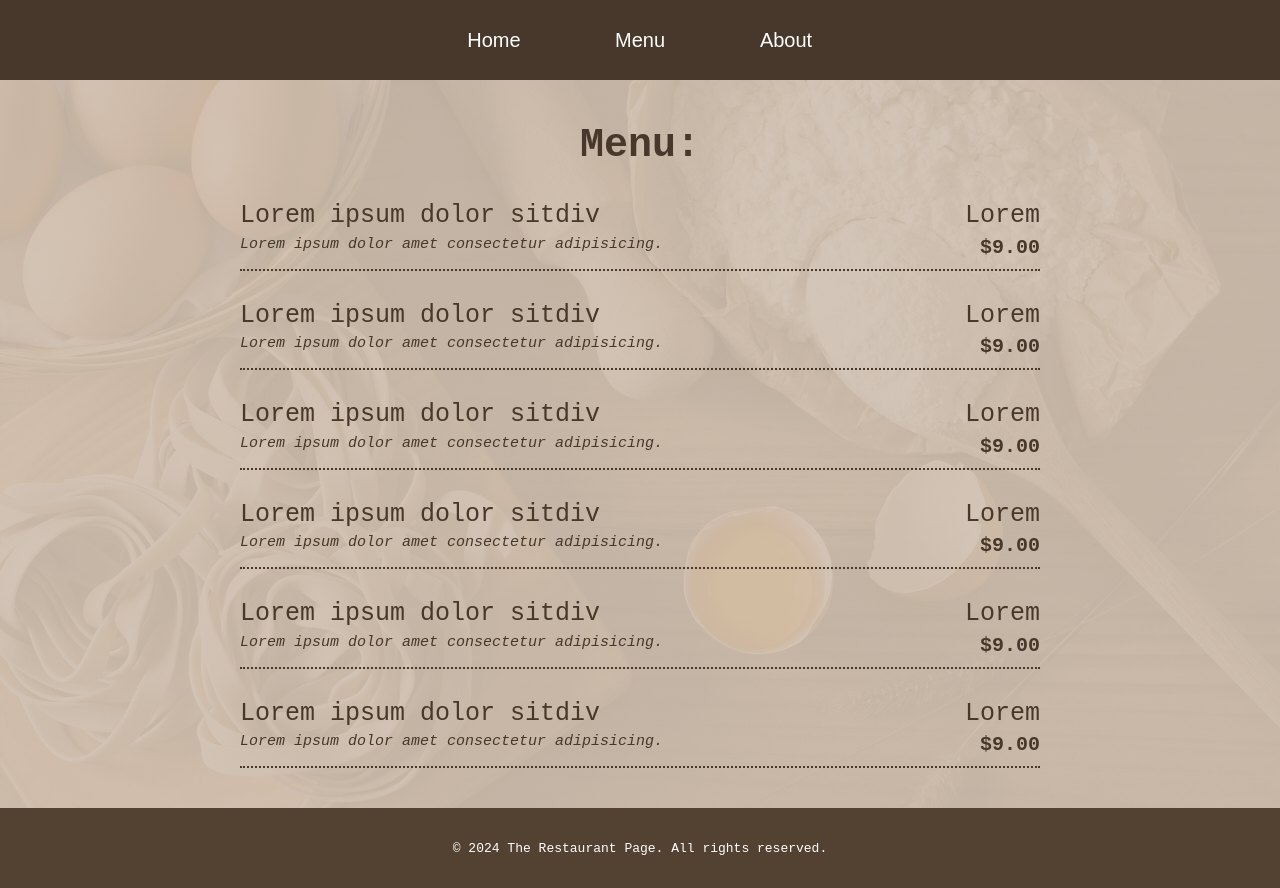
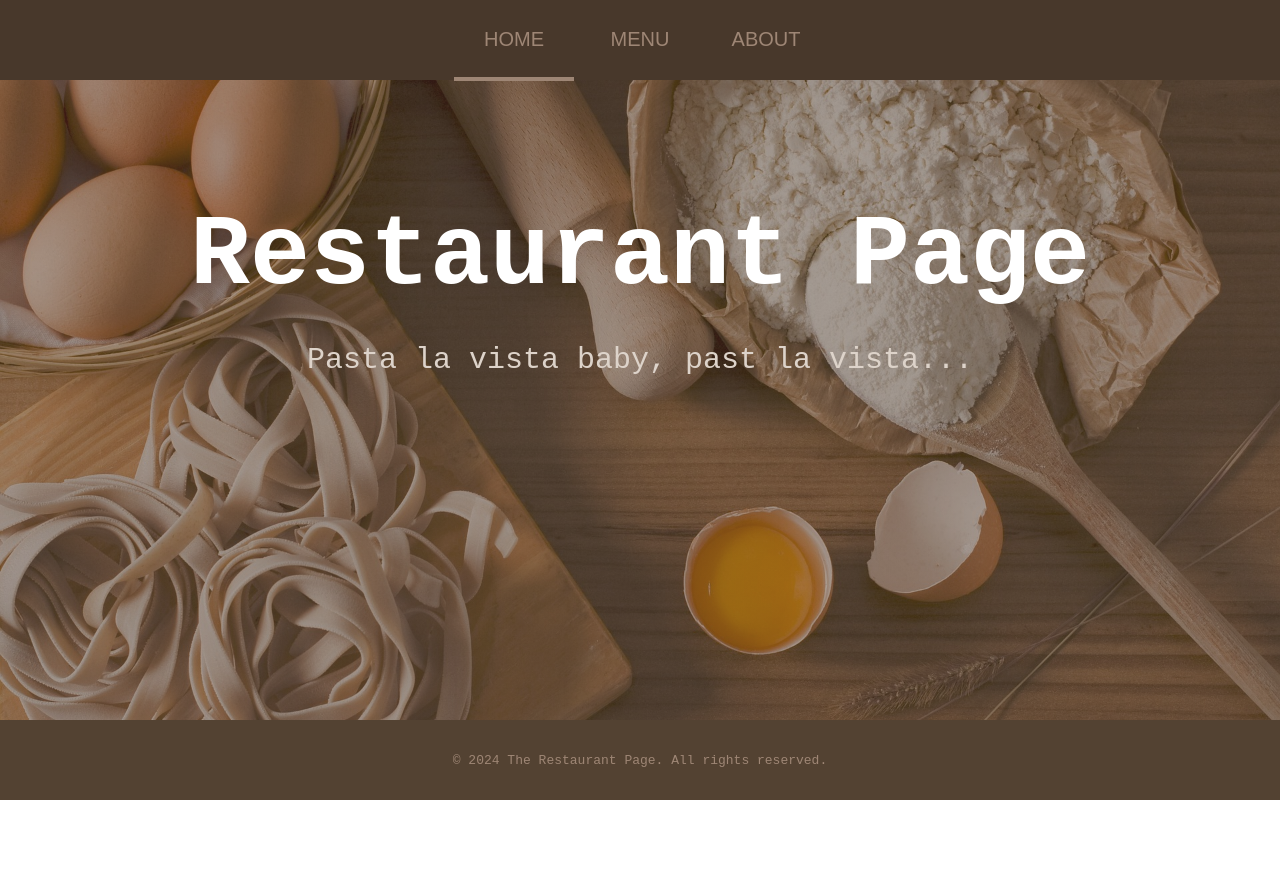
Before and after one commit to tutti-hub/restaurant-page, a website built with webpack: page index.html in a window 1280 px wide. After the commit the page ends 800 px from the top, so only its background shows below. Built offline with nearby package versions, Linux system fonts and the light colour scheme.

Commit message:
wip: render home page

```diff
--- a/index.html
+++ b/index.html
@@ -10,9 +10,9 @@
     <body>
         <header>
             <nav>
-            <button>Home</button>
-            <button>Menu</button>
-            <button>About</button>
+                <button id="home-btn" class="active">Home</button>
+                <button id="menu-btn">Menu</button>
+                <button id="about-btn">About</button>
             </nav>
         </header>
 
@@ -23,9 +23,8 @@
                 <p>Pasta la vista baby, pasta la vista...</p>
                 </div> -->
 
-        <div class="menu">
+                <!-- <div class="menu">
                     <h2>Menu:</h2>
-
                     <div class="menu-list">
                     <div class="dish">
                     <div class="dish-title">Lorem ipsum dolor sitdiv</div>
@@ -33,40 +32,9 @@
                     <div class="dish-region">Lorem</div>
                     <div class="dish-price">9</div>
                     </div>
-                <div class="dish">
-                    <div class="dish-title">Lorem ipsum dolor sitdiv</div>
-                    <div class="dish-description">Lorem ipsum dolor amet consectetur adipisicing.</div>
-                    <div class="dish-region">Lorem</div>
-                    <div class="dish-price">9</div>
                     </div>
-                <div class="dish">
-                    <div class="dish-title">Lorem ipsum dolor sitdiv</div>
-                    <div class="dish-description">Lorem ipsum dolor amet consectetur adipisicing.</div>
-                    <div class="dish-region">Lorem</div>
-                    <div class="dish-price">9</div>
+                    </div> -->
         </div>
-                <div class="dish">
-                    <div class="dish-title">Lorem ipsum dolor sitdiv</div>
-                    <div class="dish-description">Lorem ipsum dolor amet consectetur adipisicing.</div>
-                    <div class="dish-region">Lorem</div>
-                    <div class="dish-price">9</div>
-                </div>
-                <div class="dish">
-                    <div class="dish-title">Lorem ipsum dolor sitdiv</div>
-                    <div class="dish-description">Lorem ipsum dolor amet consectetur adipisicing.</div>
-                    <div class="dish-region">Lorem</div>
-                    <div class="dish-price">9</div>
-                </div>
-                <div class="dish">
-                    <div class="dish-title">Lorem ipsum dolor sitdiv</div>
-                    <div class="dish-description">Lorem ipsum dolor amet consectetur adipisicing.</div>
-                    <div class="dish-region">Lorem</div>
-                    <div class="dish-price">9</div>
-                </div>
-            </div>
-
-        </div>
-
         <footer>
             <p>
                 © 2024 The Restaurant Page. All rights reserved.
--- /dev/null
+++ b/src/home.js
@@ -0,0 +1,13 @@
+/*  <div class="home">
+        <h1>Restaurant Page</h1>
+        <p>Pasta la vista baby, pasta la vista...</p>
+    </div> */
+
+
+const homePage = document.createElement('div');
+homePage.classList.add('home');
+homePage.innerHTML = `<h1>Restaurant Page</h1>
+<p>Pasta la vista baby, past la vista...</p>
+`;
+
+export { homePage };
--- a/src/index.js
+++ b/src/index.js
@@ -1,4 +1,5 @@
 import { pastas } from './pastas.js';
+import { homePage } from './home.js';
 
 require('./styles/styles.css');
 require('./styles/header.css');
@@ -6,5 +7,16 @@ require('./styles/footer.css');
 require('./styles/home.css');
 require('./styles/menu.css');
 
-// pastas.forEach(console.log);
-console.log(pastas);
+
+const homeBtn = document.querySelector('#home-btn');
+const menuBtn = document.querySelector('#menu-btn');
+const aboutBtn = document.querySelector('#about-btn');
+const content = document.querySelector('#content');
+
+content.appendChild(homePage);
+
+homeBtn.addEventListener('click', () => {
+    console.log('home');
+    content.innerText = '';
+    content.appendChild(homePage);
+});
--- a/src/styles/footer.css
+++ b/src/styles/footer.css
@@ -1,7 +1,7 @@
 footer {
     height: 10vh;
     background-color: #534232;
-    color: white;
+    color: #9E8675;
     font-size: 1.3rem;
     display: flex;
     justify-content: center;
--- a/src/styles/header.css
+++ b/src/styles/header.css
@@ -4,20 +4,23 @@ header {
 	display: flex;
 	justify-content: center;
 	align-items: center;
-	column-gap: 2rem;
 }
 
 header button {
 	font-size: 2rem;
 	/* font-weight: bold; */
-	width: 10rem;
-	height: 8rem;
-	margin: 0 2rem;
-	color: white;
+	width: 12rem;
+	height: 10vh;
+	color: #9E8675;
 	background-color: transparent;
 	border: none;
+    text-transform: uppercase;
 }
 
 header button:hover {
 	background-color: #564335;
 }
+
+.active {
+    border-bottom: 4px solid #9E8675;
+}
```
Lines whose indentation alone changed are shown as unchanged.
